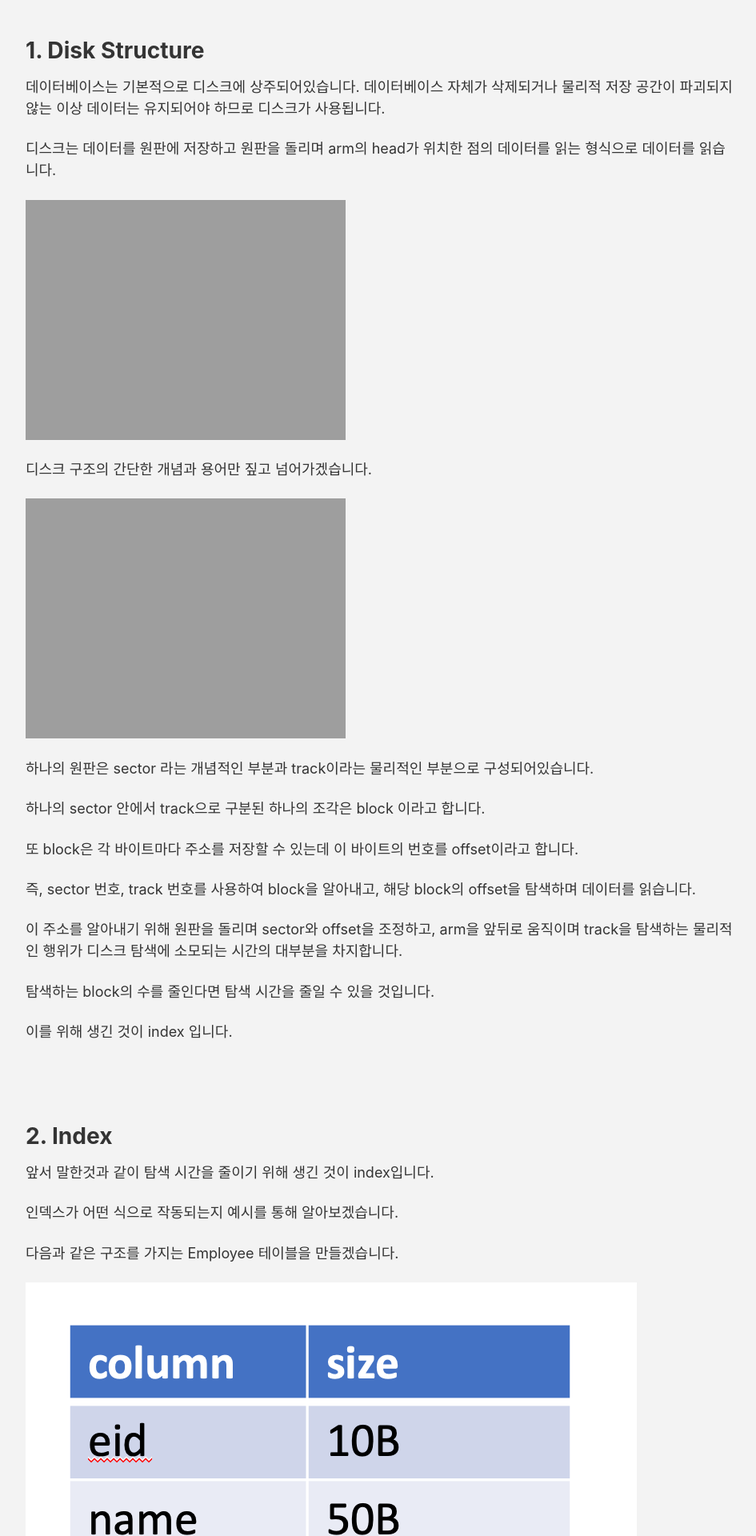
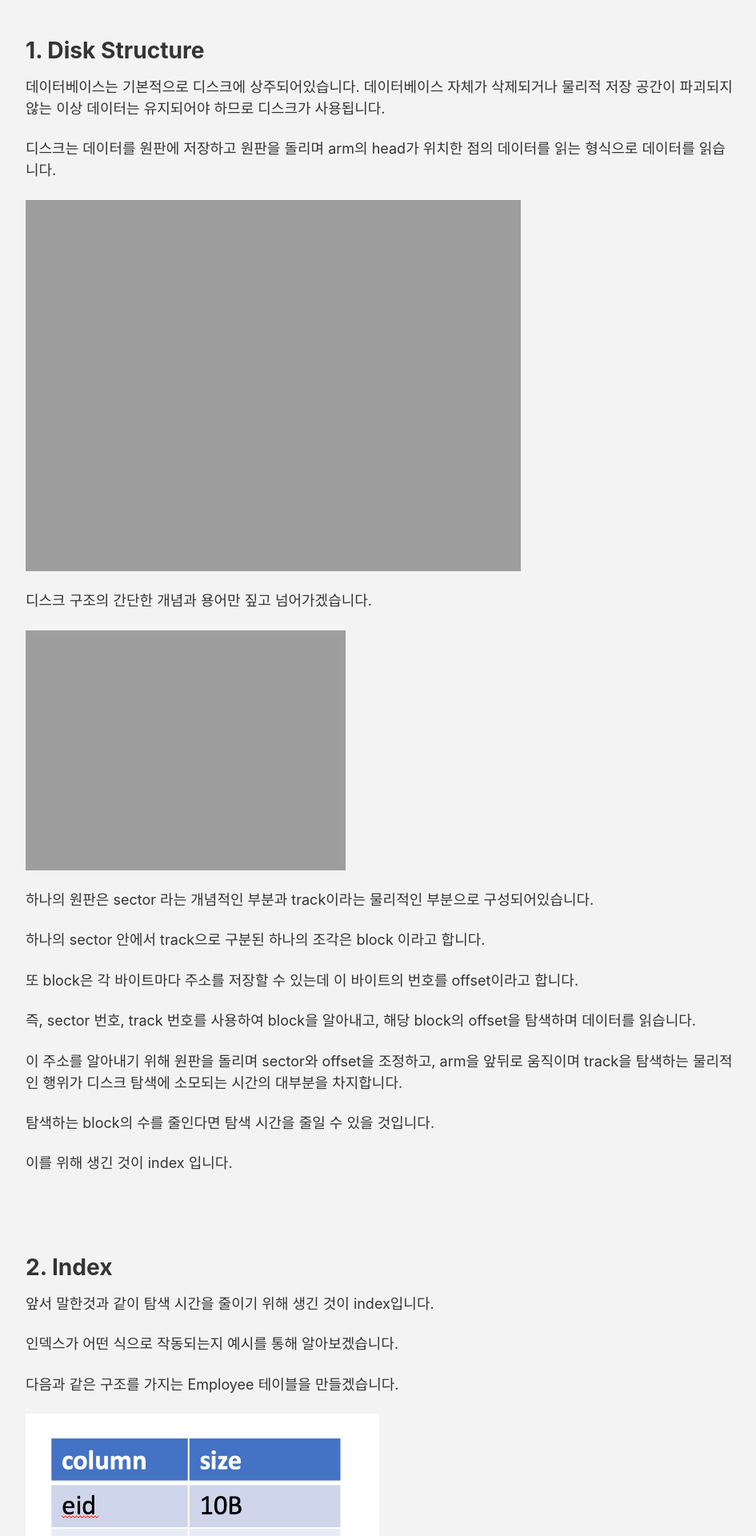
Before and after one commit to brothersoo/brothersoo.github.io, a Jekyll site: the page built from _posts/database/2021-11-19-Index(1)_B-Tree&B+Tree.md, in a window 1280 px wide. Shown: the part 910-2830 px from the top of the page at 80% size, without its empty margins (166-1111 px from the left). Built offline with Jekyll 4.4.1, drawn with Linux system fonts in a browser that asks for light colours; cached includes are drawn as plain includes; comment, search, counter and statistics services are not loaded.

Commit message:
MODIFY: resize images

```diff
--- a/_posts/database/2021-11-19-Index(1)_B-Tree&B+Tree.md
+++ b/_posts/database/2021-11-19-Index(1)_B-Tree&B+Tree.md
@@ -10,6 +10,12 @@ permalink: /database/:title
 toc:
     true
 ---
+<style>
+    img {
+        wid
+    }
+</style>
+
 
 <br>
 <br>
@@ -46,11 +52,11 @@ B tree family들에 해대 이야기 하기 전, 데이터베이스와 관련된
 
 디스크는 데이터를 원판에 저장하고 원판을 돌리며 arm의 head가 위치한 점의 데이터를 읽는 형식으로 데이터를 읽습니다.
 
-![]({{ site.url }}{{ site.baseurl }}/assets/images/database/Index(1)_B-Tree&B+Tree/i1_disk.png)
+<img src="{{ site.url }}{{ site.baseurl }}/assets/images/database/Index(1)_B-Tree&B+Tree/i1_disk.png" width="70%" height="70%">
 
 디스크 구조의 간단한 개념과 용어만 짚고 넘어가겠습니다.
 
-![]({{ site.url }}{{ site.baseurl }}/assets/images/database/Index(1)_B-Tree&B+Tree/i2_sector,track,block,offset.png)
+<img src="{{ site.url }}{{ site.baseurl }}/assets/images/database/Index(1)_B-Tree&B+Tree/i2_sector,track,block,offset.png">
 
 하나의 원판은 sector 라는 개념적인 부분과 track이라는 물리적인 부분으로 구성되어있습니다.
 
@@ -77,7 +83,7 @@ B tree family들에 해대 이야기 하기 전, 데이터베이스와 관련된
 
 다음과 같은 구조를 가지는 Employee 테이블을 만들겠습니다.
 
-![]({{ site.url }}{{ site.baseurl }}/assets/images/database/Index(1)_B-Tree&B+Tree/t1_Employee_table.png)
+<img src="{{ site.url }}{{ site.baseurl }}/assets/images/database/Index(1)_B-Tree&B+Tree/t1_Employee_table.png" width="50%" height="50%">
 
 이 테이블에 저장될 하나의 row는 128B(10+50+10+8+50)의 크기를 차지할 것입니다.
 
@@ -89,7 +95,7 @@ Block의 크기는 512B이므로 하나의 block에는 총 네개(512/128)의 re
 
 다음과 같이 Employee 테이블에 100개의 row가 저장되어 있다고 하겠습니다.
 
-![]({{ site.url }}{{ site.baseurl }}/assets/images/database/Index(1)_B-Tree&B+Tree/t2_100_employees.png)
+<img src="{{ site.url }}{{ site.baseurl }}/assets/images/database/Index(1)_B-Tree&B+Tree/t2_100_employees.png" width="50%" height="50%">
 
 그렇다면 해당 테이블의 데이터들은 총 25개(100/4)의 block을 차지하고 있는 셈입니다.
 
@@ -213,7 +219,7 @@ M-way Search Tree는 치명적인 약점이 있습니다.
 
 빈 10-way Search Tree에 10, 20, 30이라는 데이터를 순차적으로 넣겠습니다.
 
-![]({{ site.url }}{{ site.baseurl }}/assets/images/database/Index(1)_B-Tree&B+Tree/i10_10-way_Search_Tree(1).png)
+<img src="{{ site.url }}{{ site.baseurl }}/assets/images/database/Index(1)_B-Tree&B+Tree/i10_10-way_Search_Tree(1).png" width="50%" height="50%">
 
 10을 삽입하였습니다.
 
@@ -229,7 +235,7 @@ M-way Search Tree는 치명적인 약점이 있습니다.
 
 아래와 같이 하나의 노드에 10, 20, 30 데이터를 모두 넣는 것이 효율적이지만, M-way Search Tree는 구조를 생성하는데 아무런 제약조건이 없으므로 위 구조도 문제 없는 M-way Search Tree입니다.
 
-![]({{ site.url }}{{ site.baseurl }}/assets/images/database/Index(1)_B-Tree&B+Tree/i13_efficient_10-way_Search_Tree.png)
+<img src="{{ site.url }}{{ site.baseurl }}/assets/images/database/Index(1)_B-Tree&B+Tree/i13_efficient_10-way_Search_Tree.png" width="70%" height="70%">
 
 불필요하게 자식 노드를 생성하여 깊이가 늘어가고, 탐색 속도에도 큰 영향을 끼치게 될 것입니다.
 
```
